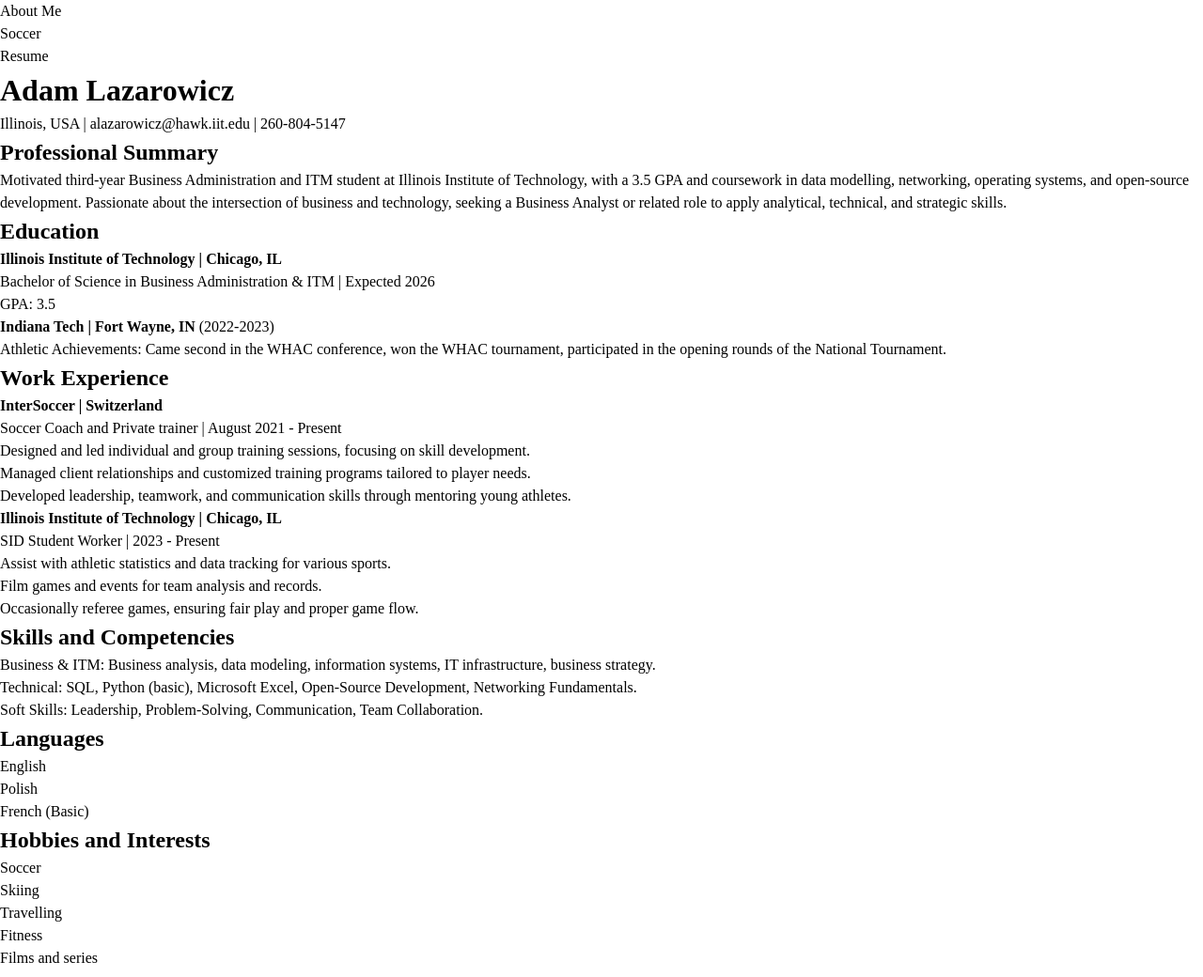
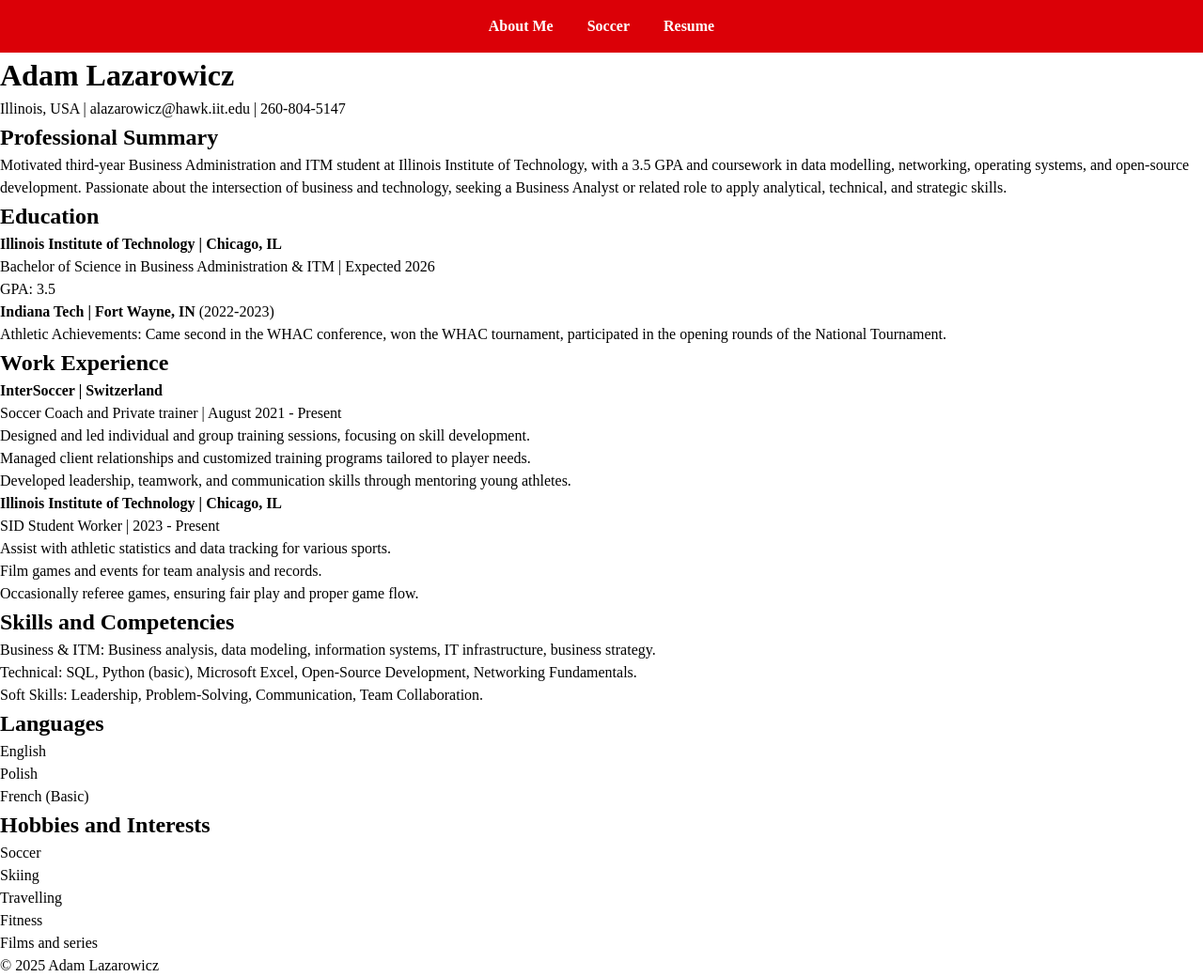
Before and after one commit to Lazar2648/webdev_project2, a plain HTML site: page resume.html in a window 1280 px wide. Shown: the whole page at 94% size. Drawn offline with Linux system fonts and the light colour scheme.

Commit message:
fix resume.html to match css

```diff
--- a/resume.html
+++ b/resume.html
@@ -7,11 +7,14 @@
     <link rel="stylesheet" href="style.css">
   </head>
   <body>
+  <nav>
     <ul>
       <li><a href="index.html">About Me</a></li>
       <li><a href="soccer.html">Soccer</a></li>
       <li><a href="resume.html">Resume</a></li>
     </ul>
+  </nav>
+  <main>
     <h1>Adam Lazarowicz</h1>
     <p>Illinois, USA | alazarowicz@hawk.iit.edu | 260-804-5147</p>
     <section>
@@ -69,5 +72,9 @@
         <li>Films and series</li>
       </ul>
     </section>
+  </main>
+  <footer>
+    <p>© 2025 Adam Lazarowicz</p>
+  </footer>
   </body>
   </html>
```
